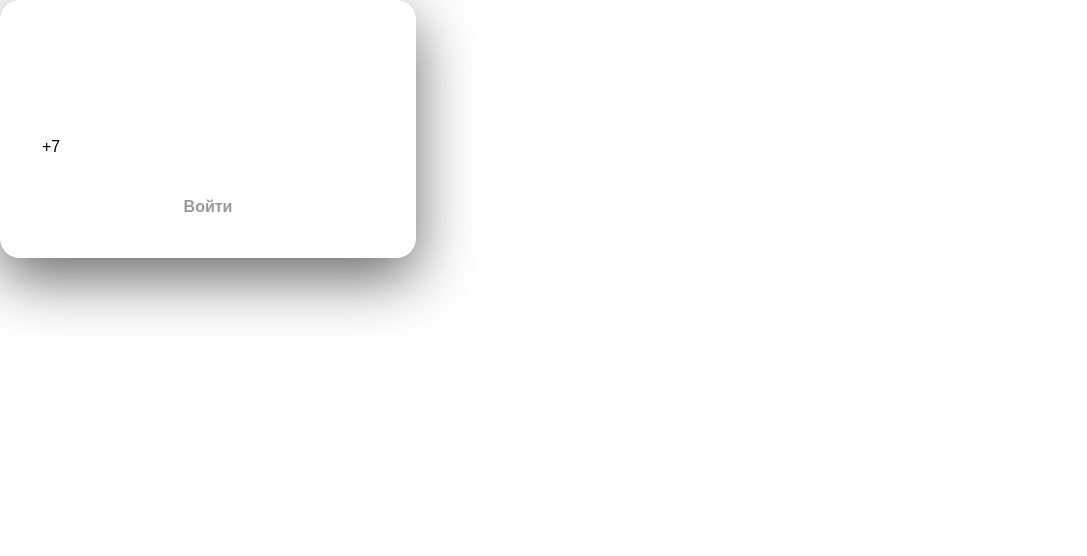
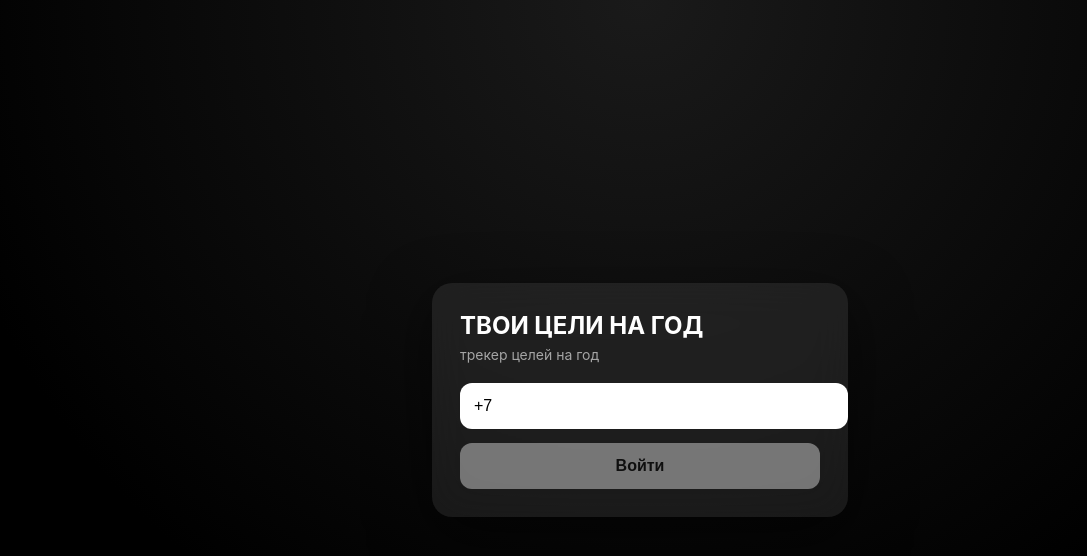
Before and after one commit to Ulibaykin/goals-2026, a Next.js app: page / in a window 1280 px wide. Shown: the top 556 px of the page, without its empty margins (0-1087 px from the left). Built offline with nearby package versions, Linux system fonts and the light colour scheme.

Commit message:
Update page.tsx

```diff
--- a/app/page.tsx
+++ b/app/page.tsx
@@ -1,38 +1,36 @@
-'use client';
+'use client'
 
-import { useState } from 'react';
-import styles from './auth.module.css';
+import { useState } from 'react'
+import styles from './auth.module.css'
 
 export default function Page() {
-  const [phone, setPhone] = useState('+7');
+  const [phone, setPhone] = useState('+7')
 
-  const isValid = phone.length >= 12;
+  const isValid = phone.length >= 12
 
   return (
-    <main className={styles.page}>
+    <div className={styles.wrapper}>
       <div className={styles.card}>
-        <h1 className={styles.title}>ТВОИ ЦЕЛИ НА ГОД</h1>
-        <p className={styles.subtitle}>трекер целей на год</p>
+        <div className={styles.title}>ТВОИ ЦЕЛИ НА ГОД</div>
+        <div className={styles.subtitle}>трекер целей на год</div>
 
         <input
           className={styles.input}
+          type="tel"
           value={phone}
           onChange={(e) => {
-            if (!e.target.value.startsWith('+7')) return;
-            setPhone(e.target.value);
+            if (!e.target.value.startsWith('+7')) {
+              setPhone('+7')
+            } else {
+              setPhone(e.target.value)
+            }
           }}
-          placeholder="+7 ___ ___-__-__"
         />
 
-        <button
-          className={`${styles.button} ${
-            isValid ? styles.buttonActive : styles.buttonDisabled
-          }`}
-          disabled={!isValid}
-        >
+        <button className={styles.button} disabled={!isValid}>
           Войти
         </button>
       </div>
-    </main>
-  );
+    </div>
+  )
 }
```
